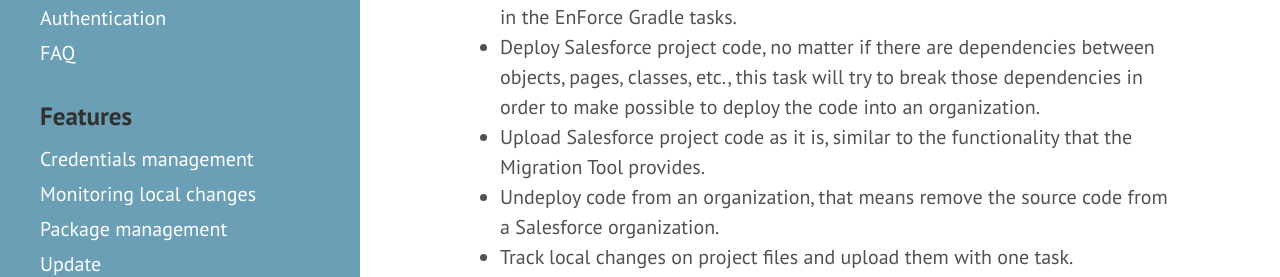
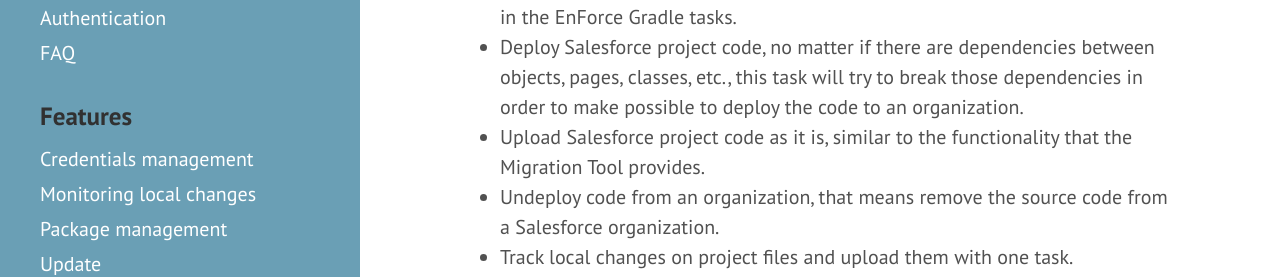
Before and after one commit to fundacionjala/enforce-gradle-plugin, a Jekyll site: the page built from _docs/index.md, in a window 1280 px wide and 1343 px high. Shown: the part 761-1038 px from the top of the window. Built offline with Jekyll 4.4.1, drawn with Linux system fonts in a browser that asks for light colours.

Commit message:
changes code review by marcos

```diff
--- a/_docs/index.md
+++ b/_docs/index.md
@@ -16,7 +16,7 @@
 ## Features
 
 * Store encrypted Salesforce credentials identified by an Id which it can be used in the EnForce Gradle tasks.
-* Deploy Salesforce project code, no matter if there are dependencies between objects, pages, classes, etc., this task will try to break those dependencies in order to make possible to deploy the code into an organization.
+* Deploy Salesforce project code, no matter if there are dependencies between objects, pages, classes, etc., this task will try to break those dependencies in order to make possible to deploy the code to an organization.
 * Upload Salesforce project code as it is, similar to the functionality that the Migration Tool provides.
 * Undeploy code from an organization, that means remove the source code from a Salesforce organization.
 * Track local changes on project files and upload them with one task.
```
Also changed, not shown: _docs/credentials.md (+1 -1 lines).
